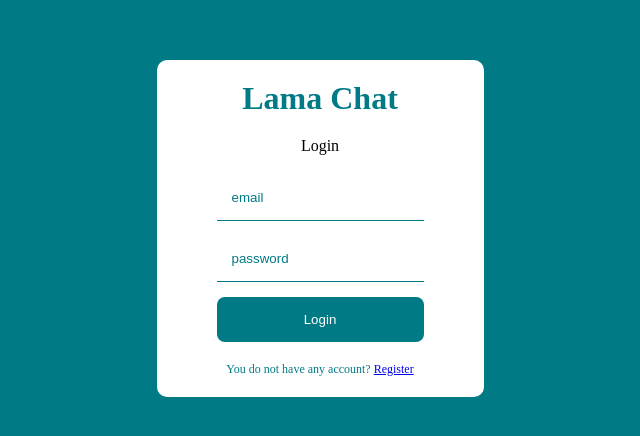
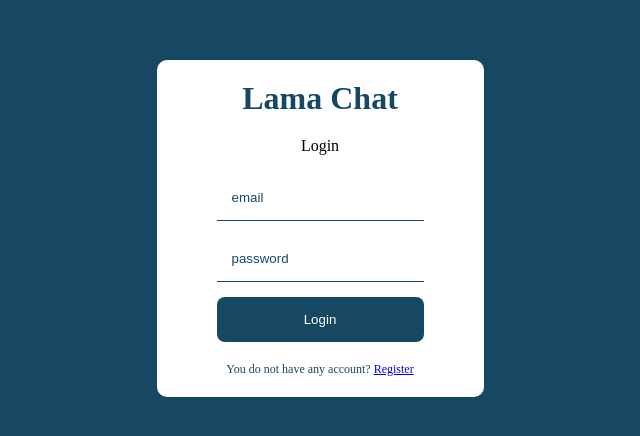
Before and after one commit to gokhanSucsuz/04-Real-Chat, a React (Vite) app: page /login in a window 1280 px wide. Shown: the part 172-608 px from the top of the page, without its empty margins (320-960 px from the left). Built offline with nearby package versions, Linux system fonts and the light colour scheme; no server answers.

Commit message:
finished project

```diff
--- a/src/chat.scss
+++ b/src/chat.scss
@@ -4,11 +4,11 @@
 	box-sizing: border-box;
 }
 
-$baseColor: #007a85;
-$secondaryColor: #009b9e;
-$midColor: #00b5b8;
-$light: #00d3d6;
-$baseLightColor: #00ebe7;
+$baseColor: #164863;
+$secondaryColor: #427d9d;
+$midColor: #9bbec8;
+$light: #ddf2fd;
+$baseLightColor: #303c42;
 
 @mixin mobile {
 	@media screen and (max-width: 480px) {
```
